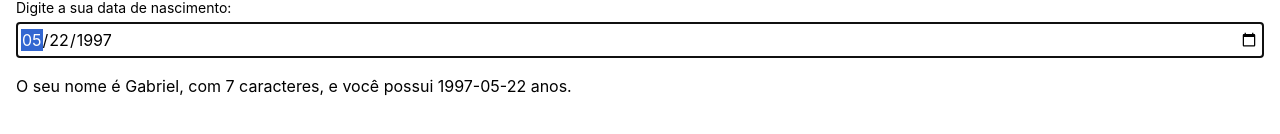
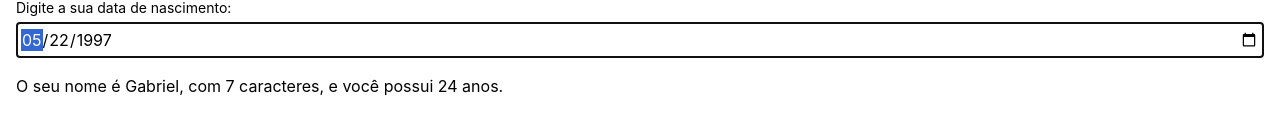
Before and after one commit to Gabriel-Barbosa-de-Oliveira/mba-front-end, a React (Create React App) app in the folder react-bootcamp/modulo-2-react/react-hello/: page / in a window 1280 px wide. Shown: the part 172-306 px from the top of the page. Built offline with nearby package versions, Linux system fonts and the light colour scheme.

Commit message:
Calculando data

```diff
--- a/react-bootcamp/modulo-2-react/react-hello/src/App.js
+++ b/react-bootcamp/modulo-2-react/react-hello/src/App.js
@@ -4,6 +4,7 @@ import Header from "./components/Header";
 import Main from "./components/Main";
 import Test from "./components/Test";
 import TextInput from "./components/TextInput";
+import { getAgeFrom } from "./helpers/dateHelpers";
 
 export default function App() {
 
@@ -34,7 +35,7 @@ export default function App() {
       <Main>
         <TextInput labelDescription="Digite o seu nome:" inputValue={name} onInputChange={handleNameChange} />
         <DateInput labelDescription="Digite a sua data de nascimento:" inputValue={birthDate} onInputChange={handleBirthDateChange} />
-        <p>O seu nome é {name}, com {name.length} caracteres, e você possui {birthDate} anos.</p>
+        <p>O seu nome é {name}, com {name.length} caracteres, e você possui {getAgeFrom(birthDate)} anos.</p>
       </Main>
     </>
   )
--- /dev/null
+++ b/react-bootcamp/modulo-2-react/react-hello/src/helpers/dateHelpers.js
@@ -0,0 +1,23 @@
+export function getAgeFrom(birthDate) {
+  if (!birthDate) {
+    return '?';
+  }
+
+  const [birthYear, birthMonth, birthDay] = birthDate.split('-');
+
+  const today = new Date();
+  const todayYear = today.getFullYear();
+  const todayMonth = today.getMonth() + 1;
+  const todayDay = today.getDate();
+
+  const age = todayYear - parseInt(birthYear, 10);
+  if (parseInt(birthMonth, 10) > todayMonth) {
+    return age - 1;
+  }
+
+  if (parseInt(birthMonth, 10) === todayMonth && parseInt(birthDay, 10) > todayDay) {
+    return age - 1;
+  }
+
+  return 38;
+}
```
